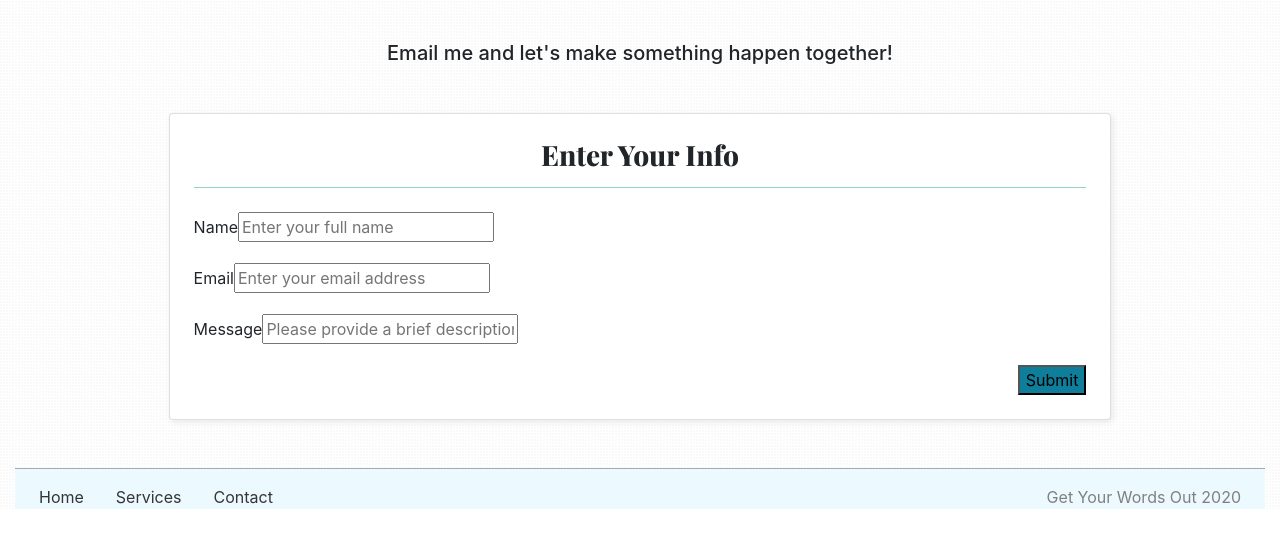
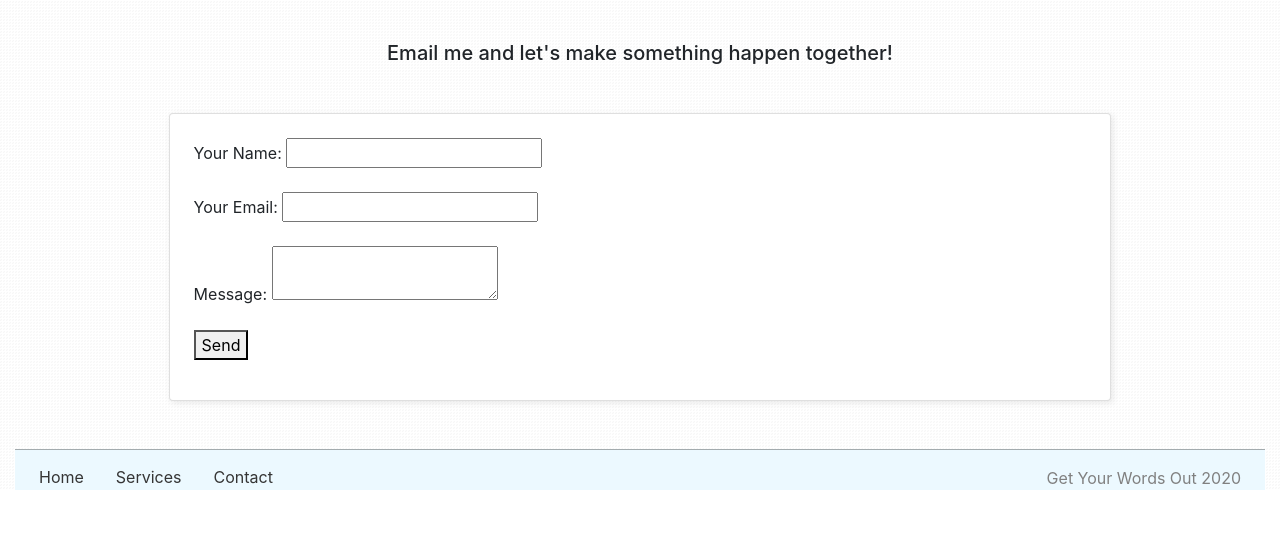
Before and after one commit to ScubaTim/getYourWordsOut, a Gatsby site: page /contact in a window 1280 px wide. Shown: the part 158-706 px from the top of the page. Built offline with nearby package versions, Linux system fonts and the light colour scheme; Gatsby itself is replaced by a stand-in of ours.

Commit message:
added honeypot form

```diff
--- a/src/pages/contact.js
+++ b/src/pages/contact.js
@@ -16,30 +16,24 @@ export default function Contact() {
                 </Col>
             </Row>
             <Card className={`${styles.FormCard} ${"mb-5 p-4"}`}>
-                <form
-                    name="contact"
-                    method="POST"
-                    data-netlify="true"
-                >
-                    <h3 className={`${"text-center"}`}>Enter Your Info</h3>
-                    <hr className="mb-4" style={{ backgroundColor: "#a2eae0" }} />
-                    <FormGroup>
-                        <label for="exampleEmail">Name</label>
-                        <input type="text" name="fullname" placeholder="Enter your full name" />
-                    </FormGroup>
-                    <FormGroup>
-                        <label for="exampleEmail">Email</label>
-                        <input type="email" name="email" placeholder="Enter your email address" />
-                    </FormGroup>
-                    <FormGroup>
-                        <label for="exampleText">Message</label>
-                        <input type="textarea" name="message" rows="8" placeholder="Please provide a brief description of your needs." />
-                    </FormGroup>
-                    <Row>
-                        <Col className={styles.ButtonRow}>
-                            <button size="lg" color="info" className={styles.SubmitButton} type="submit">Submit</button>
-                        </Col>
-                    </Row>
+                <form name="contactMe" netlify netlify-honeypot="bot-field" hidden>
+                    <input type="text" name="name" />
+                    <input type="email" name="email" />
+                    <textarea name="message"></textarea>
+                </form>
+                <form name="contact" method="POST" data-netlify="true">
+                    <p>
+                        <label>Your Name: <input type="text" name="name" /></label>
+                    </p>
+                    <p>
+                        <label>Your Email: <input type="email" name="email" /></label>
+                    </p>
+                    <p>
+                        <label>Message: <textarea name="message"></textarea></label>
+                    </p>
+                    <p>
+                        <button type="submit">Send</button>
+                    </p>
                 </form>
             </Card>
             <Footer border />
```
